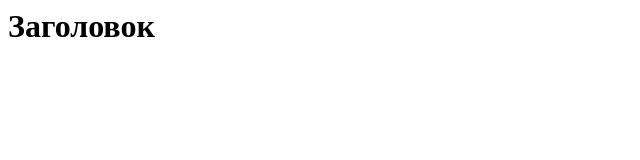
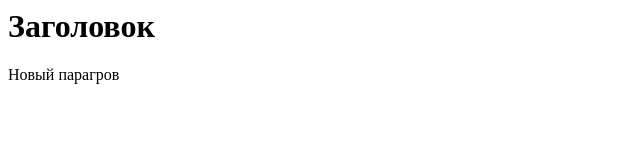
Before and after one commit to pablo228337xd/test-project, a plain HTML site: page index.html in a window 1280 px wide. Shown: the whole page, without its empty margins (0-640 px from the left). Drawn offline with Linux system fonts and the light colour scheme.

Commit message:
добавили новый параграф

```diff
--- a/index.html
+++ b/index.html
@@ -4,5 +4,6 @@
 	</head>
 	<body>
    		<h1>Заголовок</h1>
+		   <p>Новый парагров</p>
 	</body>
 </html>
```
